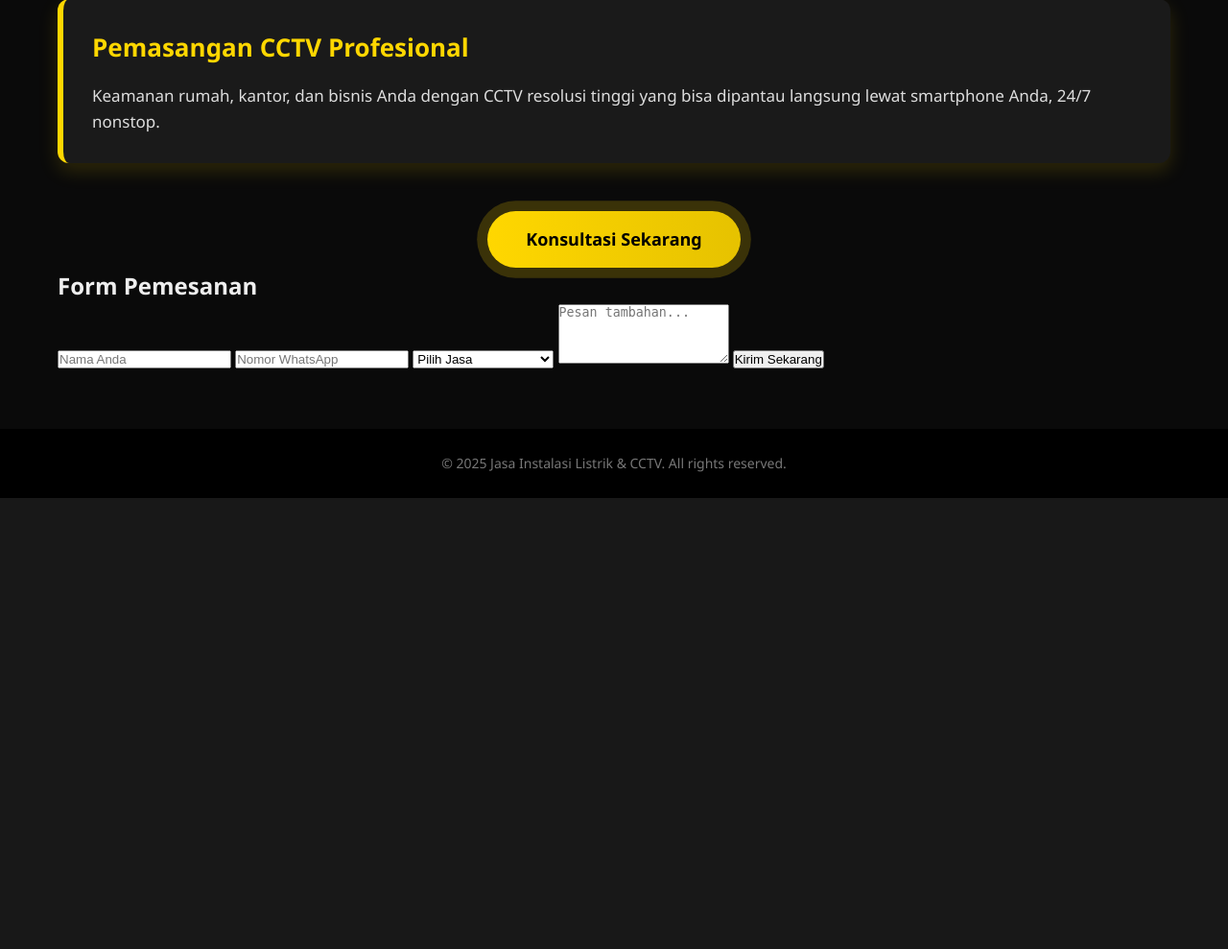
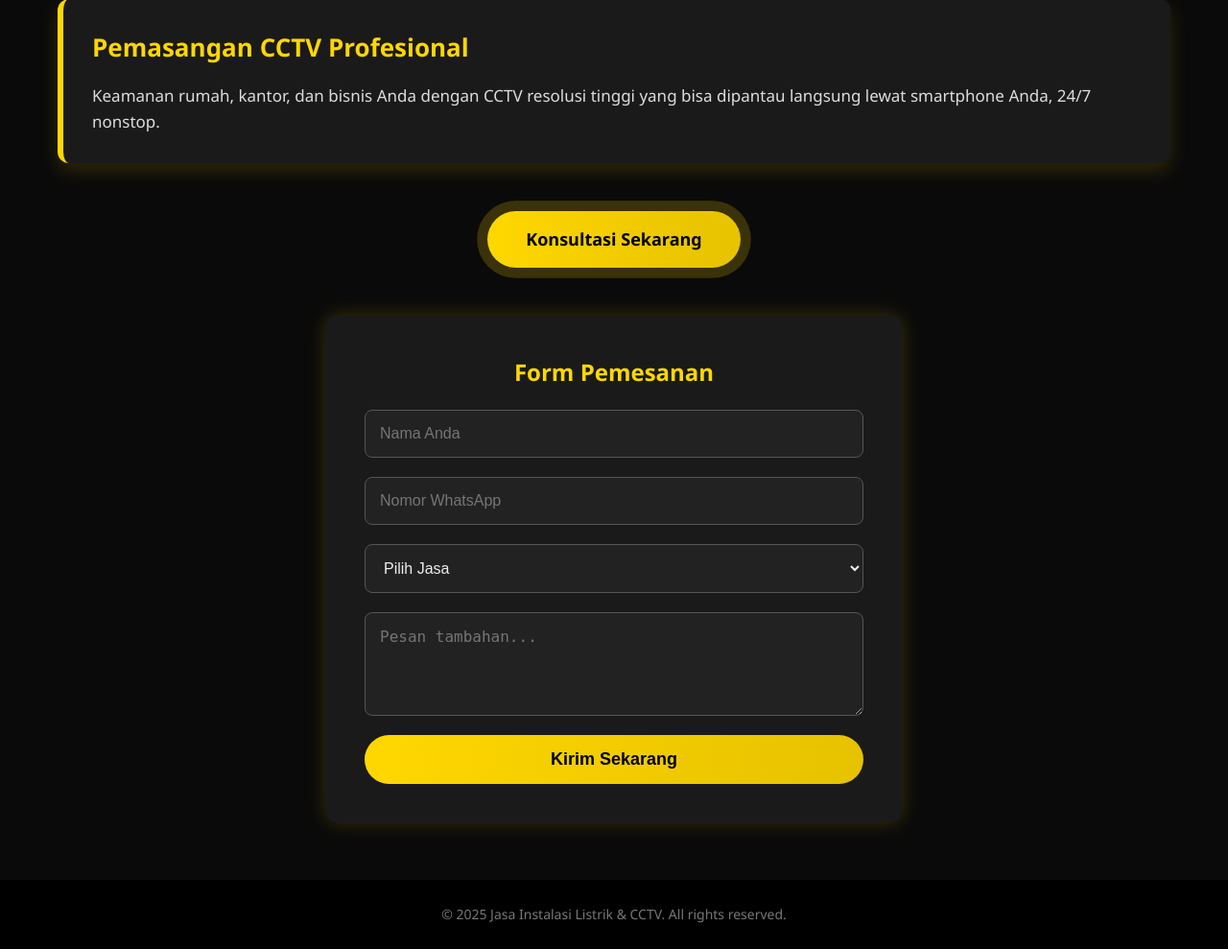
Before and after one commit to Thetclash/jasa-instalasi-cctv, a Python web app: template templates/index.html in a window 1280 px wide. Shown: the part 670-1659 px from the top of the page at 96% size. Before the commit the page ends 1189 px from the top, so only its background shows below. Run offline with Jinja, Linux system fonts and the light colour scheme; the template is opened without the code that fills it, so the values that code supplies are empty.

```diff
--- a/static/style.css
+++ b/static/style.css
@@ -15,3 +15,61 @@ footer { background-color: #000; text-align: center; padding: 25px 20px; font-si
 @keyframes fadeIn { from {opacity: 0;} to {opacity: 1;} }
 @keyframes fadeInUp { 0% {opacity: 0; transform: translateY(50px);} 100% {opacity: 1; transform: translateY(0);} }
 @keyframes pulse { 0% { box-shadow: 0 0 0 0 rgba(255, 215, 0, 0.7); } 70% { box-shadow: 0 0 0 15px rgba(255, 215, 0, 0); } 100% { box-shadow: 0 0 0 0 rgba(255, 215, 0, 0); } }
+.form-container {
+  background: #1a1a1a;
+  padding: 40px;
+  border-radius: 12px;
+  box-shadow: 0 0 20px rgba(255, 215, 0, 0.2);
+  max-width: 600px;
+  margin: 50px auto;
+  text-align: center;
+  animation: fadeInUp 2s ease;
+}
+
+.form-container h2 {
+  color: #FFD700;
+  margin-bottom: 20px;
+}
+
+.form-container form {
+  display: flex;
+  flex-direction: column;
+}
+
+.form-container input,
+.form-container select,
+.form-container textarea {
+  background: #222;
+  border: 1px solid #555;
+  padding: 15px;
+  margin-bottom: 20px;
+  color: #eee;
+  border-radius: 8px;
+  font-size: 16px;
+  transition: 0.3s;
+}
+
+.form-container input:focus,
+.form-container select:focus,
+.form-container textarea:focus {
+  border-color: #FFD700;
+  background: #333;
+}
+
+.form-container button {
+  background: linear-gradient(90deg, #FFD700, #e6c200);
+  color: #000;
+  padding: 15px;
+  border: none;
+  font-weight: bold;
+  font-size: 18px;
+  border-radius: 50px;
+  cursor: pointer;
+  transition: 0.3s;
+}
+
+.form-container button:hover {
+  background: linear-gradient(90deg, #e6c200, #FFD700);
+  transform: scale(1.05);
+  box-shadow: 0 5px 20px rgba(255, 215, 0, 0.5);
+}
```
